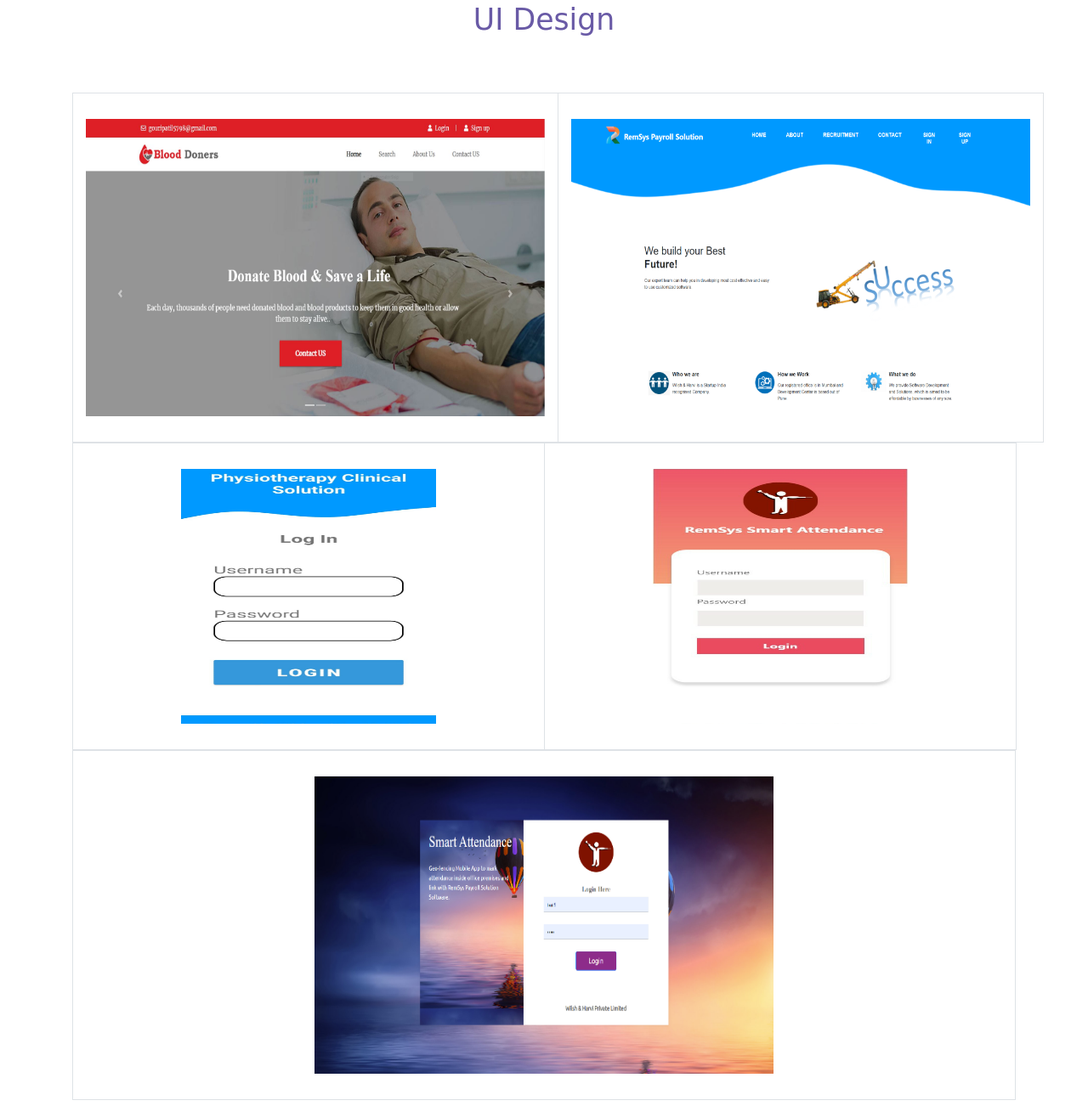
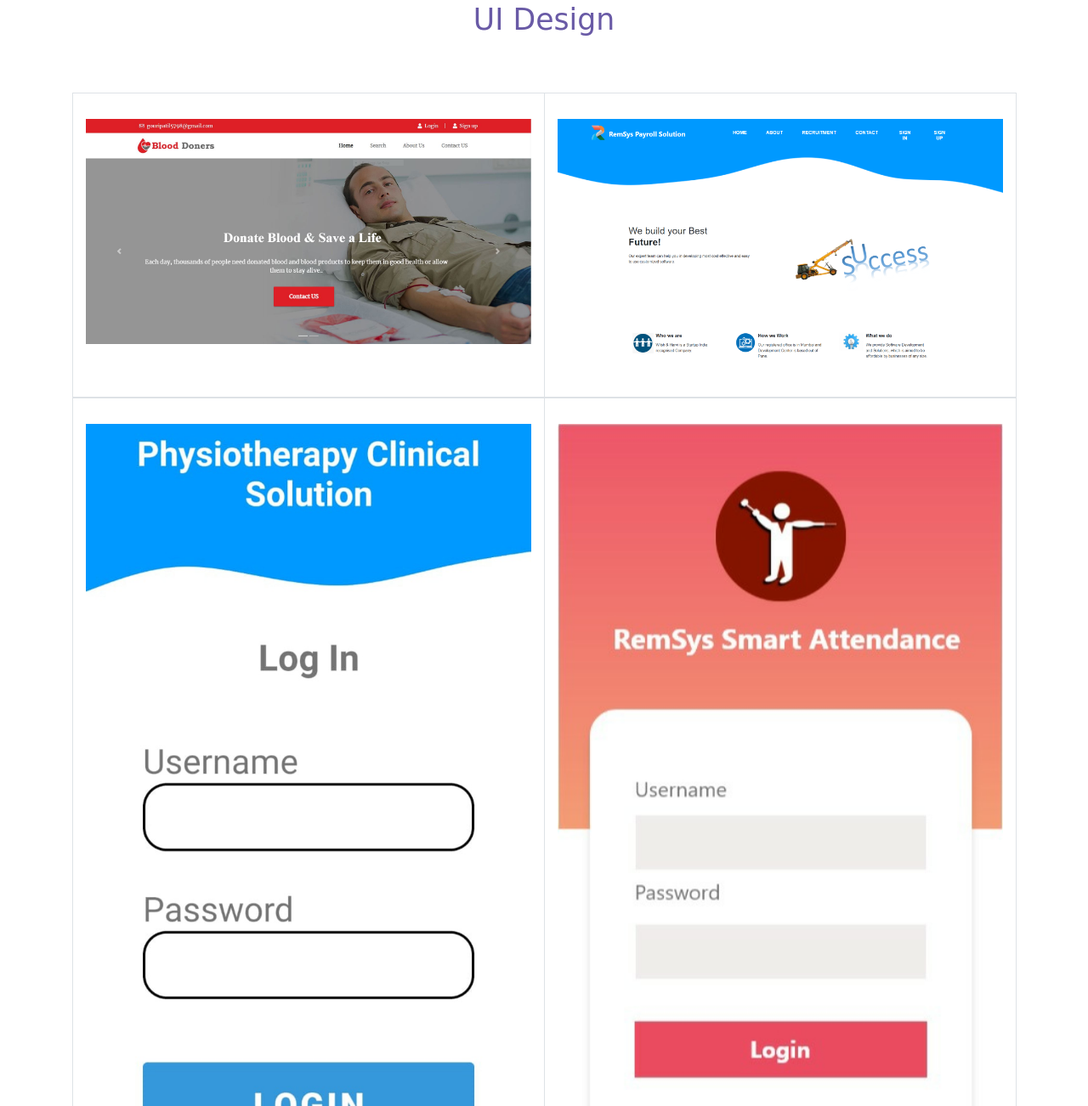
Before and after one commit to Patilgouri/gourinewportfolio, a plain HTML site: page index.html in a window 1280 px wide. Shown: the part 3798-5100 px from the top of the page at 85% size. Drawn offline with nearby package versions, Linux system fonts and the light colour scheme; a web font is replaced by a local one.

Commit message:
Update index.html

```diff
--- a/index.html
+++ b/index.html
@@ -312,13 +312,13 @@
                 <div class="pricing-card">
                     <div class="pricing-card-body">
                         <div class="pricing-card-list">
-                            <img src="assets/imgs/Capture5.JPG" height="350px" width="540px" alt="HTML logo">
+                            <img src="assets/imgs/Capture5.JPG" height="100%" width="100%" alt="HTML logo">
                         </div>
                     </div>
                 </div>
                 <div class="pricing-card">
                     <div class="pricing-card-list">
-                        <img src="assets/imgs/RemSysPayrollScreenshot.PNG" height="350px" width="540px" alt="HTML logo">
+                        <img src="assets/imgs/RemSysPayrollScreenshot.PNG" height="100%" width="100%" alt="HTML logo">
                     </div>
                 </div>
 
@@ -327,13 +327,13 @@
                 <div class="pricing-card">
                     <div class="pricing-card-body">
                         <div class="pricing-card-list">
-                            <img src="assets/imgs/mobile1.jpeg" height="300px" width="300px" alt="HTML logo">
+                            <img src="assets/imgs/mobile1.jpeg"height="100%" width="100%" alt="HTML logo">
                         </div>
                     </div>
                 </div>
                 <div class="pricing-card">
                     <div class="pricing-card-list">
-                        <img src="assets/imgs/solution2.jpeg" height="300px" width="300px" alt="HTML logo">
+                        <img src="assets/imgs/solution2.jpeg"height="100%" width="100%" alt="HTML logo">
                     </div>
                 </div>
             </div>
@@ -341,7 +341,7 @@
                 <div class="pricing-card">
                     <div class="pricing-card-body">
                         <div class="pricing-card-list">
-                            <img src="assets/imgs/Capture10.PNG" height="350px" width="540px" alt="HTML logo">
+                            <img src="assets/imgs/Capture10.PNG" height="100%" width="100%" alt="HTML logo">
                         </div>
                     </div>
                 </div>
```
